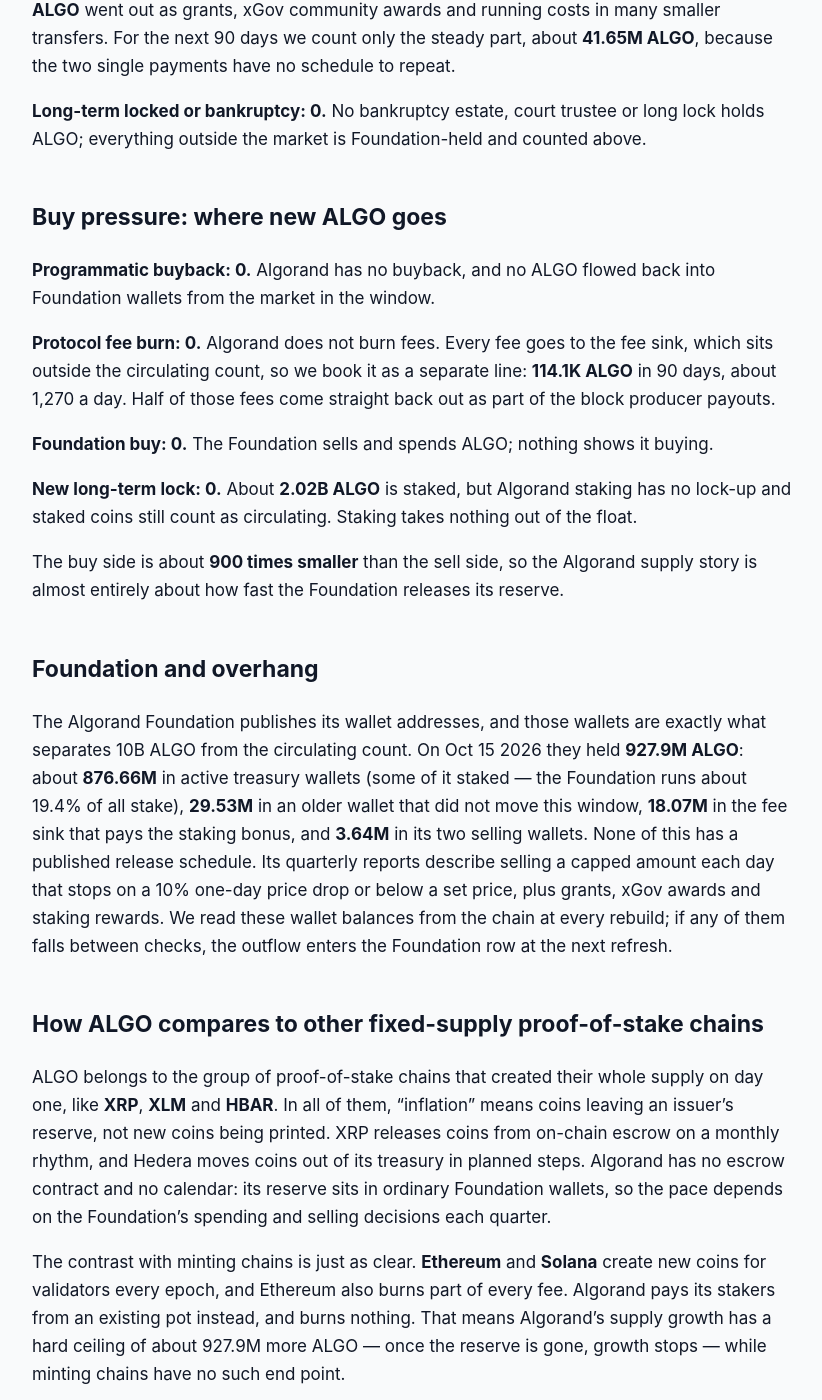
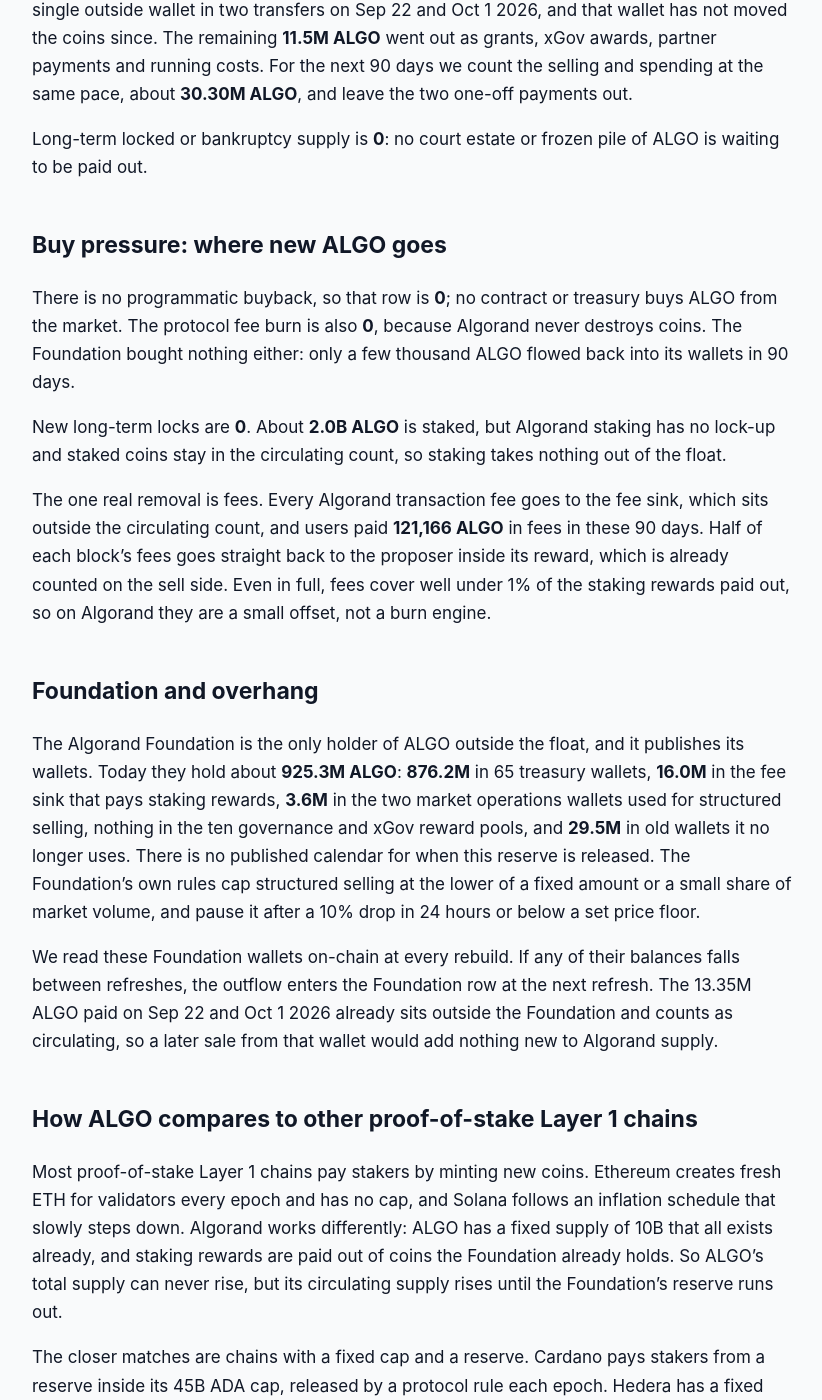
Before and after one commit to jeevansongmy-spec/mrnasdog-articles, a Jekyll site: the page built from crypto/algo-pressure-framework.md, in a window 1280 px wide and 1400 px high, scrolled down 1345 px. Shown: the whole window, without its empty margins (228-1050 px from the left). Built offline with Jekyll 4.4.1, drawn with Linux system fonts in a browser that asks for light colours; some of the changed text lies outside the part shown.

Commit message:
publish: crypto/algo-pressure-framework

```diff
--- a/crypto/algo-pressure-framework.md
+++ b/crypto/algo-pressure-framework.md
@@ -1,69 +1,71 @@
 ---
 title:         "ALGO Inflation Analysis · October 2026 · Supply growing · projected to keep growing"
-description:   "ALGO supply is growing with no minting: 84.3M ALGO left Foundation wallets and 18.8M went to stakers in 90 days, +1.13% net, about +0.66% next. 928M ALGO left."
+description:   "ALGO supply is growing: the Foundation released 43.65M ALGO and paid 18.81M in staking rewards in 90 days, +0.69% net, about +0.53% next. Nothing burned."
 canonical_url: "https://mrnasdog.com/research/algo/inflation"
-tags:                    ["crypto", "algo", "algorand", "layer1"]
+tags:          ["crypto", "algo", "algorand", "layer1"]
 published:     true
 ---
-Originally published at [ALGO Inflation Analysis · October 2026 · Supply growing · projected to keep growing](https://mrnasdog.com/research/algo/inflation).
+*Originally published at [https://mrnasdog.com/research/algo/inflation](https://mrnasdog.com/research/algo/inflation)*
+
+<!-- main-page -->
+➜ Start with the Algorand coin page for the short answer and its price drivers: [mrnasdog.com/research/algo](https://mrnasdog.com/research/algo)
 
 # ALGO Inflation Analysis · October 2026 · Supply growing · projected to keep growing
 
-<!-- main-page -->
-The Algorand coin page has the score, the price drivers and every question answered — [mrnasdog.com/research/algo](https://mrnasdog.com/research/algo). Below: supply, line by line.
-
-**ALGO supply is growing**, even though Algorand never mints a new coin. All 10B ALGO were created at launch, and coins reach the market only when they leave Algorand Foundation wallets. In the 90 days to Oct 15 2026, **103.03M ALGO** reached the market — **84.28M** from Foundation wallets and **18.75M** paid to stakers from a Foundation-funded reward pot — while only **114.1K ALGO** of fees left it. Net, supply grew **+1.13%** and we project about **+0.66%** for the next 90 days. The ceiling is the Foundation reserve itself: about **927.9M ALGO** still sits outside the market.
+**ALGO** is inflationary on its circulating float: between Jul 27 and Oct 25 2026 the circulating supply of **Algorand** grew by a net **+0.69%**, and we expect about **+0.53%** in the next 90 days. No ALGO is ever minted or burned. All **10B ALGO** have existed since 2019, and supply grows only when the Algorand Foundation lets coins out of its own wallets: **43.65M ALGO** in sales, grants and payments, plus **18.81M ALGO** of staking rewards from the fee sink it refills, against **121,166 ALGO** of fees that went back into that sink. The ceiling is hard: the Foundation still holds about **925.3M ALGO**, and that is all the new supply that can ever reach the market.
 
 ## The verdict, in one paragraph
 
-Over the last 90 days the Algorand supply that counts as circulating rose by a net **+1.13%**, from about 8.97B to **9.07B ALGO**. Our inflation monitor reads **+1.18%** over its own 90-day window, a gap of only **0.05 percentage points**, well inside our 0.5-point tolerance, so no warning chip is needed. We checked the number a second way too: rebuilding circulating supply from every Foundation wallet flow matches the Foundation's own published supply figure on six dates between Aug 15 and Oct 15 2026 to within 0.04M ALGO. For the next 90 days we expect **+0.66%**, lower only because two large one-off payments are not repeated. ALGO is a **fixed-supply coin with a steady Foundation release**: no minting, no burn, and a reserve that keeps flowing out.
+ALGO sell pressure came to **62.46M ALGO** in 90 days and buy pressure to **121.17K ALGO**, for a net **+0.69%** of the **9.07B ALGO** in circulation. Other trackers show **+1.17%** for the same 90 days, a gap of **0.48 points**. That gap has a dated cause: the Foundation's published supply figure stood still at 8.97B ALGO from Jul 19 to Aug 4 2026 and caught up on Aug 5 2026, so their starting point sits a few weeks too early. The coin page carries no warning note. In one line, Algorand is a fixed-supply chain whose float grows only as fast as its Foundation sells, spends and pays stakers.
 
 ## Sell pressure: where new ALGO comes from
 
-**Protocol inflation: 18.75M ALGO.** Algorand pays block producers a bonus, about **8.2 ALGO per block** today, plus half of each block's fees. The money does not come from minting; it comes from the fee sink, a wallet the Foundation refills — it added 9.0M ALGO in August and 10.0M ALGO in September 2026. Over the window the sink paid about 19.38M ALGO, and the 18.75M that went to stakers outside the Foundation is new supply for the market. The bonus shrinks by 1% every million blocks, so the next 90 days should pay about **18.22M ALGO**.
+The first source is staking rewards. Every Algorand block pays its proposer a bonus plus half of that block's fees, and the money comes from the fee sink, a Foundation wallet outside the circulating count. In these 90 days the fee sink paid **19.43M ALGO** across 2.33M blocks, and **18.81M ALGO** of it reached stakers outside the Foundation, so that is the Algorand protocol inflation row. The bonus falls 1% every million blocks, from 8.43 ALGO per block at the start of the window to 8.18 ALGO now, which is why the next 90 days should bring a little less, about **18.28M ALGO**. The Foundation refilled the fee sink with 9M ALGO on Aug 19 2026 and 10M ALGO on Sep 30 2026; those refills move coins between Foundation wallets and add nothing by themselves.
 
-**Vesting unlocks: 0.** The early-backer and team vesting of Algorand finished in 2024, and unlock trackers show nothing left on a schedule.
+Vesting unlocks are **0**. The original ALGO release schedule ended in 2024, and no investor, team or sale tranche is still waiting to vest.
 
-**Foundation and unscheduled unlocks: 84.28M ALGO.** This is the largest source of new ALGO. The Foundation sent **29.12M ALGO** to its selling desk, most of it in tranches between Jul 17 and Aug 24 2026 and only small lots since. It made two large single payments to outside wallets: **30.0M ALGO** on Jul 17 2026 and **12.63M ALGO** on Sep 22 2026. The last **12.53M ALGO** went out as grants, xGov community awards and running costs in many smaller transfers. For the next 90 days we count only the steady part, about **41.65M ALGO**, because the two single payments have no schedule to repeat.
+The big row is the Foundation itself: **43.65M ALGO** left its wallets for the open float in 90 days. Its market operations wallet sold through a desk in capped tranches, 5M ALGO on Aug 5, 4M on Aug 10, 4.36M on Aug 20 and 3M on Aug 24 2026, and two treasury wallets added 1.76M more, for **18.12M ALGO** of structured selling. A treasury wallet also paid **13.35M ALGO** to a single outside wallet in two transfers on Sep 22 and Oct 1 2026, and that wallet has not moved the coins since. The remaining **11.5M ALGO** went out as grants, xGov awards, partner payments and running costs. For the next 90 days we count the selling and spending at the same pace, about **30.30M ALGO**, and leave the two one-off payments out.
 
-**Long-term locked or bankruptcy: 0.** No bankruptcy estate, court trustee or long lock holds ALGO; everything outside the market is Foundation-held and counted above.
+Long-term locked or bankruptcy supply is **0**: no court estate or frozen pile of ALGO is waiting to be paid out.
 
 ## Buy pressure: where new ALGO goes
 
-**Programmatic buyback: 0.** Algorand has no buyback, and no ALGO flowed back into Foundation wallets from the market in the window.
+There is no programmatic buyback, so that row is **0**; no contract or treasury buys ALGO from the market. The protocol fee burn is also **0**, because Algorand never destroys coins. The Foundation bought nothing either: only a few thousand ALGO flowed back into its wallets in 90 days.
 
-**Protocol fee burn: 0.** Algorand does not burn fees. Every fee goes to the fee sink, which sits outside the circulating count, so we book it as a separate line: **114.1K ALGO** in 90 days, about 1,270 a day. Half of those fees come straight back out as part of the block producer payouts.
+New long-term locks are **0**. About **2.0B ALGO** is staked, but Algorand staking has no lock-up and staked coins stay in the circulating count, so staking takes nothing out of the float.
 
-**Foundation buy: 0.** The Foundation sells and spends ALGO; nothing shows it buying.
-
-**New long-term lock: 0.** About **2.02B ALGO** is staked, but Algorand staking has no lock-up and staked coins still count as circulating. Staking takes nothing out of the float.
-
-The buy side is about **900 times smaller** than the sell side, so the Algorand supply story is almost entirely about how fast the Foundation releases its reserve.
+The one real removal is fees. Every Algorand transaction fee goes to the fee sink, which sits outside the circulating count, and users paid **121,166 ALGO** in fees in these 90 days. Half of each block's fees goes straight back to the proposer inside its reward, which is already counted on the sell side. Even in full, fees cover well under 1% of the staking rewards paid out, so on Algorand they are a small offset, not a burn engine.
 
 ## Foundation and overhang
 
-The Algorand Foundation publishes its wallet addresses, and those wallets are exactly what separates 10B ALGO from the circulating count. On Oct 15 2026 they held **927.9M ALGO**: about **876.66M** in active treasury wallets (some of it staked — the Foundation runs about 19.4% of all stake), **29.53M** in an older wallet that did not move this window, **18.07M** in the fee sink that pays the staking bonus, and **3.64M** in its two selling wallets. None of this has a published release schedule. Its quarterly reports describe selling a capped amount each day that stops on a 10% one-day price drop or below a set price, plus grants, xGov awards and staking rewards. We read these wallet balances from the chain at every rebuild; if any of them falls between checks, the outflow enters the Foundation row at the next refresh.
+The Algorand Foundation is the only holder of ALGO outside the float, and it publishes its wallets. Today they hold about **925.3M ALGO**: **876.2M** in 65 treasury wallets, **16.0M** in the fee sink that pays staking rewards, **3.6M** in the two market operations wallets used for structured selling, nothing in the ten governance and xGov reward pools, and **29.5M** in old wallets it no longer uses. There is no published calendar for when this reserve is released. The Foundation's own rules cap structured selling at the lower of a fixed amount or a small share of market volume, and pause it after a 10% drop in 24 hours or below a set price floor.
 
-## How ALGO compares to other fixed-supply proof-of-stake chains
+We read these Foundation wallets on-chain at every rebuild. If any of their balances falls between refreshes, the outflow enters the Foundation row at the next refresh. The 13.35M ALGO paid on Sep 22 and Oct 1 2026 already sits outside the Foundation and counts as circulating, so a later sale from that wallet would add nothing new to Algorand supply.
 
-ALGO belongs to the group of proof-of-stake chains that created their whole supply on day one, like **XRP**, **XLM** and **HBAR**. In all of them, "inflation" means coins leaving an issuer's reserve, not new coins being printed. XRP releases coins from on-chain escrow on a monthly rhythm, and Hedera moves coins out of its treasury in planned steps. Algorand has no escrow contract and no calendar: its reserve sits in ordinary Foundation wallets, so the pace depends on the Foundation's spending and selling decisions each quarter.
+## How ALGO compares to other proof-of-stake Layer 1 chains
 
-The contrast with minting chains is just as clear. **Ethereum** and **Solana** create new coins for validators every epoch, and Ethereum also burns part of every fee. Algorand pays its stakers from an existing pot instead, and burns nothing. That means Algorand's supply growth has a hard ceiling of about 927.9M more ALGO — once the reserve is gone, growth stops — while minting chains have no such end point.
+Most proof-of-stake Layer 1 chains pay stakers by minting new coins. Ethereum creates fresh ETH for validators every epoch and has no cap, and Solana follows an inflation schedule that slowly steps down. Algorand works differently: ALGO has a fixed supply of 10B that all exists already, and staking rewards are paid out of coins the Foundation already holds. So ALGO's total supply can never rise, but its circulating supply rises until the Foundation's reserve runs out.
 
-Per 90 days, Algorand's **+1.13%** is on the high side for a large Layer 1: most of it is the Foundation reserve reaching the market, not rewards. The staking bonus itself is small and falling, about 10% a year by design.
+The closer matches are chains with a fixed cap and a reserve. Cardano pays stakers from a reserve inside its 45B ADA cap, released by a protocol rule each epoch. Hedera has a fixed 50B HBAR supply released from a treasury by its governing council. ALGO sits nearer the Hedera end: the release pace is set by the Foundation's choices, its selling rules and how often it refills the fee sink, not by a coded curve.
+
+On the buy side Algorand is light. It has no fee burn like Ethereum's and no buyback like exchange tokens, and its fees are tiny, so nothing on the chain soaks up the coins the Foundation lets out. The trade-off is a hard ceiling: once the roughly 925.3M ALGO left with the Foundation is out, Algorand's supply growth stops for good.
 
 ## What to watch in the next 90 days
 
-**The Q3 2026 transparency report**, expected around the end of October 2026, should show how much ALGO the Foundation sold and spent from July to September and whether its selling rules changed.
+**Around Nov 1 2026:** the v43 protocol upgrade switches on at block 66,544,490. It tightens how accounts close with a minimum balance and does not change staking rewards or supply.
 
-**The selling desk.** Large tranches stopped after Aug 24 2026 and only small lots followed; a return to the July–August pace would push the next-90-day figure above our +0.66%.
+**Nov 16 2026 and Dec 18 2026 (approximate):** the staking bonus steps down 1% at block 67,000,000 and again at block 68,000,000, to about 8.10 and then 8.02 ALGO per block.
 
-**The new leadership.** CEO William Herkelrath started on Aug 31 2026, and the CTO and the Chief Strategy and Marketing Officer said they were leaving on about Oct 9 and Oct 14 2026. Any change to spending or selling would show up in the Foundation wallets first.
+**The Q3 2026 Transparency Report:** the Foundation publishes one each quarter, and the next one will show how much ALGO it sold and spent from July to September 2026.
 
-**Bonus steps.** The block bonus drops 1% at about Nov 16 2026 and again at about Dec 18 2026, and the fee sink (18.07M ALGO, about 90 days of payouts) needs another Foundation refill to keep paying.
+**The next fee sink refill:** the sink holds about 16.0M ALGO, roughly two and a half months of rewards, so the Foundation is likely to top it up again before January 2027.
+
+**Foundation strategy under the new CEO:** William Herkelrath took over on Aug 31 2026 and is reviewing projects and partners, after the Chief Technology Officer left around Oct 9 2026 and the Chief Strategy and Marketing Officer resigned on Oct 14 2026. A change to structured selling or grants would move the biggest ALGO sell row.
 
 ## Summary
 
-Algorand's ALGO is a fixed 10B-coin supply with no minting and no burn, yet circulating supply grew **+1.13%** in 90 days because **84.28M ALGO** left Algorand Foundation wallets and **18.75M ALGO** was paid to stakers from a Foundation-funded pot. We project about **+0.66%** for the next 90 days. The key risk is the pace of Foundation selling and one-off payments, which no schedule fixes; the ceiling is the roughly 927.9M ALGO the Foundation still holds.
+ALGO is mildly inflationary on its float: circulating supply grew **+0.69%** between Jul 27 and Oct 25 2026, and about **+0.53%** is expected in the next 90 days. Algorand mints nothing and burns nothing, so all of that growth is the Algorand Foundation releasing its own coins: **43.65M ALGO** of sales, grants and payments and **18.81M ALGO** of staking rewards. The key risk is the pace of Foundation selling, which the Foundation alone decides. The ceiling is the roughly **925.3M ALGO** it still holds; once that is released, the 10B ALGO supply is fully in circulation.
 
-*MrNasDog Pressure Framework analysis of ALGO, Metric 1 — Inflation. Data + explanation only. Not financial advice. Checked Oct 15 2026.*
+---
+
+*MrNasDog Pressure Framework analysis of ALGO, Metric 1 — Inflation. Data + explanation only. Not financial advice. Checked Oct 25 2026.*
```
